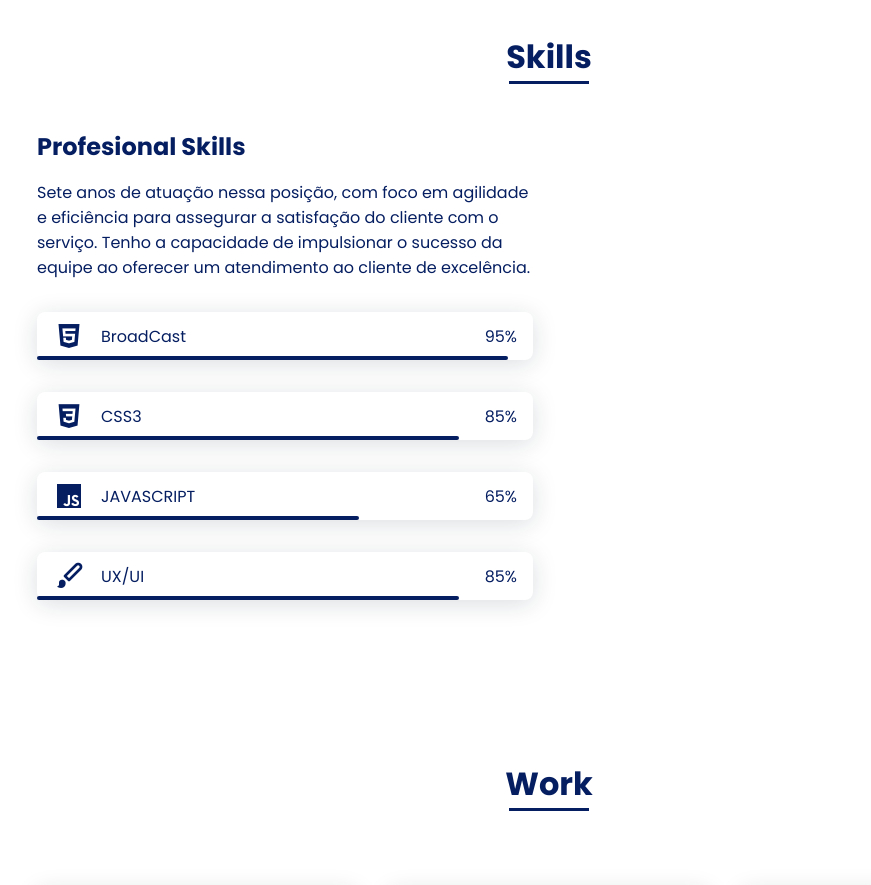
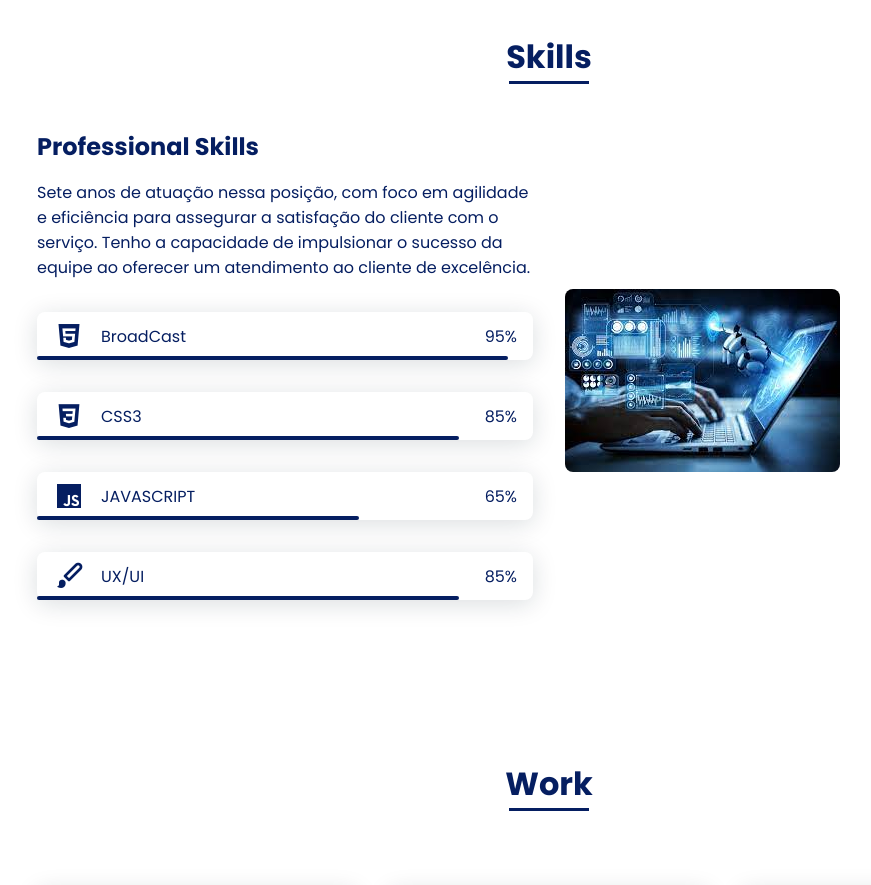
Before and after one commit to fabiocosta25/Portifolio, a plain HTML site: page index.html in a window 1280 px wide. Shown: the part 1600-2485 px from the top of the page, without its empty margins (91-962 px from the left). Drawn offline with nearby package versions, Linux system fonts and the light colour scheme.

Commit message:
Update index.html

```diff
--- a/index.html
+++ b/index.html
@@ -85,7 +85,7 @@
 
                 <div class="skills__container bd-grid">
                     <div>
-                        <h2 class="skills__subtitle">Profesional Skills</h2>
+                        <h2 class="skills__subtitle">Professional Skills</h2>
                         <p class="skills__text">Sete anos de atuação nessa posição, com foco em agilidade e eficiência para assegurar a satisfação do cliente com o serviço. Tenho a capacidade de impulsionar o sucesso da equipe ao oferecer um atendimento ao cliente de excelência.</p>
                         <div class="skills__data">
                             <div class="skills__names">
@@ -138,7 +138,7 @@
                     </div>
 
                     <div>
-                        <img src="assets/img/work3.jpg" alt="" class="skills__img">
+                        <img src="assets/img/work3.jpeg" alt="" class="skills__img">
                     </div>
                 </div>
             </section>
```
